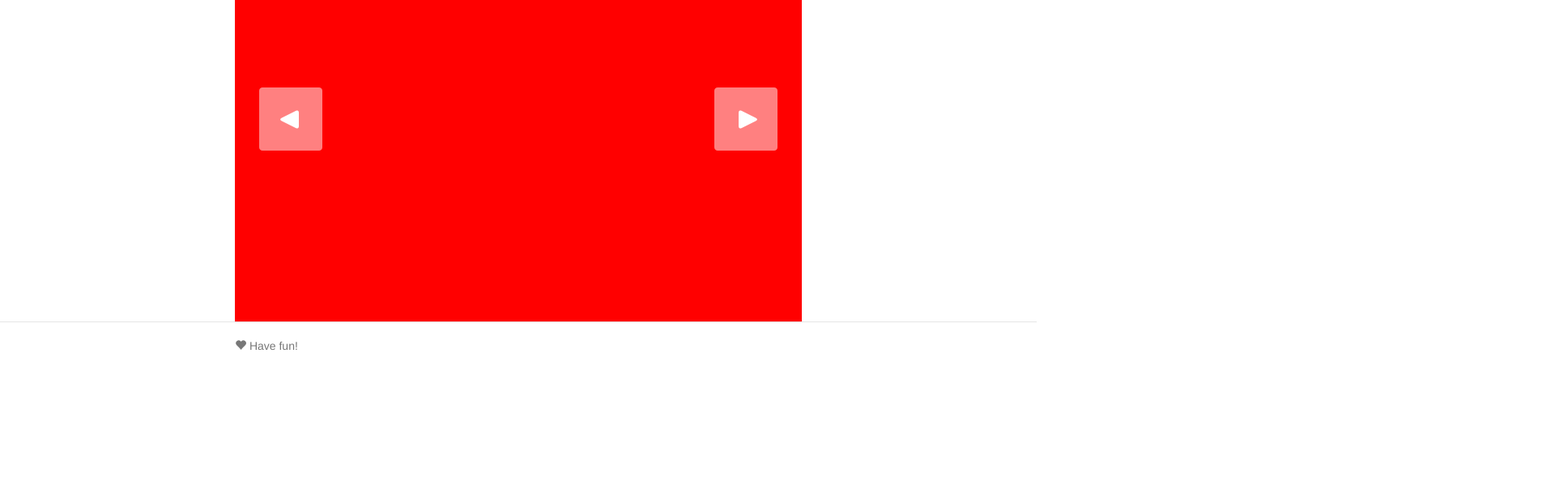
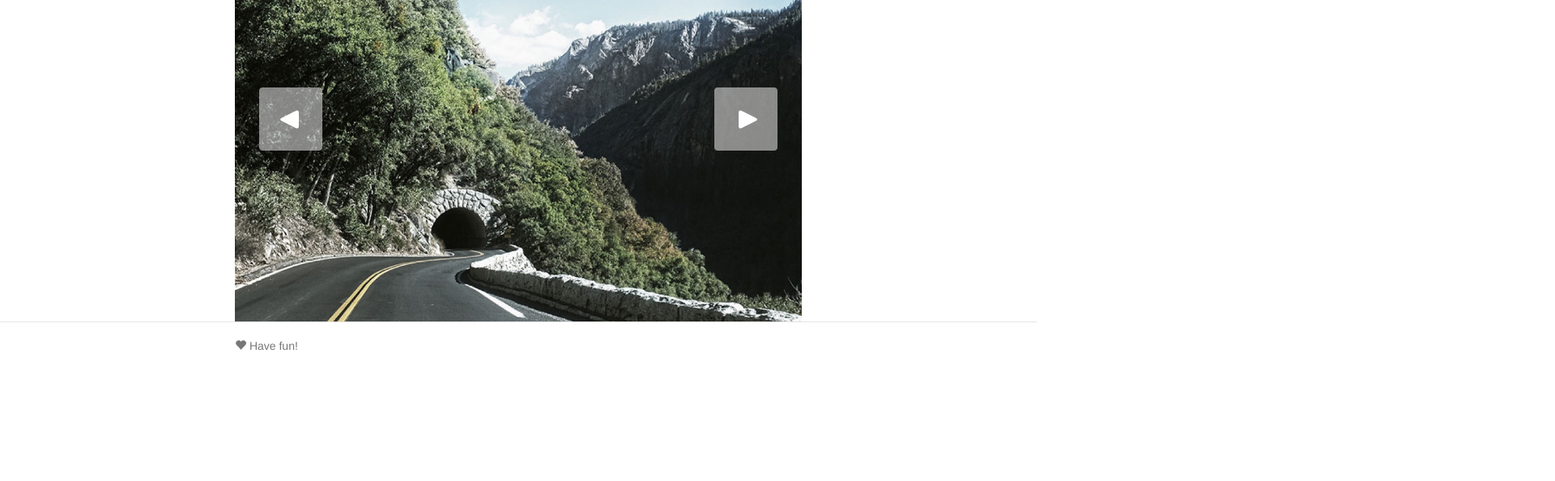
Before and after one commit to moha297/carousel, a website: page app/index.html in a window 1280 px wide. Shown: the part 206-800 px from the top of the page at 81% size, 1920 px wide, since content can reach past the window. Drawn offline with nearby package versions, Linux system fonts and the light colour scheme; some packages are replaced by stand-ins of ours; files that its build step writes are made by us from their sources.

Commit message:
Start  building the reel

```diff
--- a/app/scripts/directives/carousel.js
+++ b/app/scripts/directives/carousel.js
@@ -12,19 +12,25 @@ angular.module('carouselApp')
       templateUrl: 'views/directives/carousel.html',
       restrict: 'E',
       replace: true,
-      scope:{
-        photos:"=photos",
-        album:"=album"
+      scope: {
+        photos: "=photos",
+        album: "=album"
       },
       link: function postLink(scope, element /*, attrs*/ ) {
         var slideCont = element.find('.slides-cont');
+        // Good old jquery
         var containerWidth = slideCont.width(),
-            containerHeight = slideCont.height();
+          containerHeight = slideCont.height();
+
+        // Set the size of slides based on container
         scope.slideW = containerWidth;
         scope.slideH = containerHeight;
+
         scope.$watch('photos', function(newValue, oldValue) {
-          var cnt = newValue.length;
-          scope.reelWidth = scope.slideW * cnt;
+          var cnt = newValue.length; //number of photos in album
+          scope.slideCount = cnt;
+          scope.reelWidth = scope.slideW * cnt; // reel size based on number of photos
+          // This will take the photos to the view layer
           scope.slideList = newValue;
         });
       }
--- a/app/scripts/directives/slide.js
+++ b/app/scripts/directives/slide.js
@@ -16,7 +16,8 @@ angular.module('carouselApp')
         photo:"=photo"
       },
       link: function postLink(scope, element, attrs) {
-
+        scope.width = attrs.slideWidth;
+        scope.height = attrs.slideHeight;
       }
     };
   });
--- a/app/styles/main.css
+++ b/app/styles/main.css
@@ -94,7 +94,6 @@ body {
 .carousel-cont{
   color:white;
   min-height:500px;
-  background-color: red;
   position:relative;
 }
 .carousel-cont .album-header{
@@ -122,7 +121,7 @@ body {
 .carousel-cont .slides-cont{
   position:relative;
   min-height:500px;
-  background-color: red;
+  overflow: hidden;
 }
 
 .carousel-cont .slides-cont .left-arrow, .carousel-cont .slides-cont .right-arrow{
@@ -130,6 +129,7 @@ body {
   top: calc(50% - 39px);
   height:78px;
   width:78px;
+  cursor: pointer;
 }
 .carousel-cont .slides-cont .left-arrow{
   left:30px;
@@ -142,6 +142,5 @@ body {
   width:100000px;
 }
 .carousel-cont .slides-cont .slide-reel .slide{
-  width:1000px;
   float:left;
 }
--- a/app/views/directives/carousel.html
+++ b/app/views/directives/carousel.html
@@ -2,7 +2,7 @@
   <div class="album-header">
   </div>
   <h3 class="album-title">{{album.name}}</h3>
-  <div class="slides-cont pr">
+  <div class="slides-cont pr" style="height:{{slideH}}px;">
     <span class="left-arrow">
       <img src="/images/left.png"></img>
     </span>
--- a/app/views/directives/slide.html
+++ b/app/views/directives/slide.html
@@ -1 +1,4 @@
-<div class="slide">{{photo.title}}</div>
+<div class="slide">
+  <img src="{{photo.url}}" style="width:{{width}}px;height:{{height}}px;"></img>
+
+</div>
```
